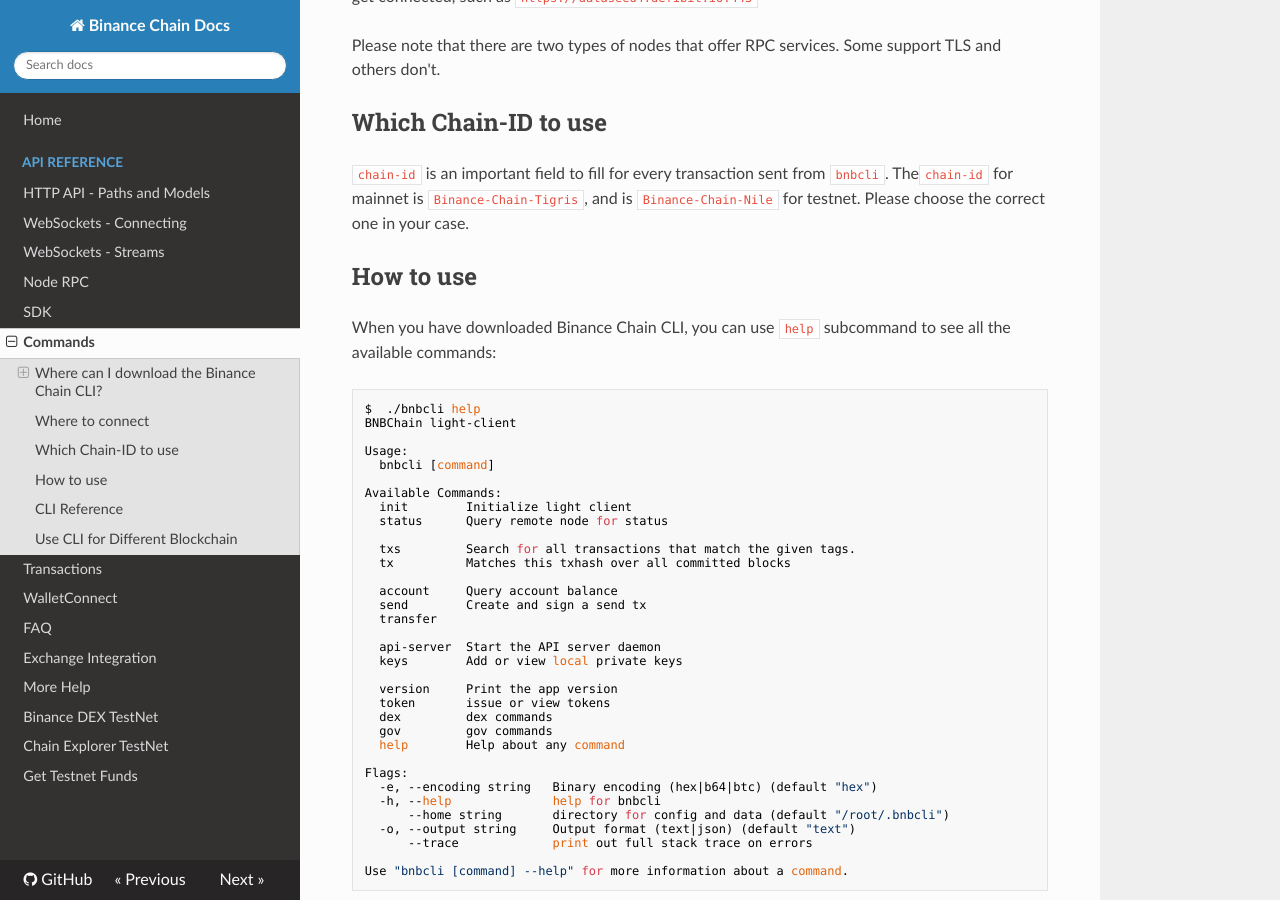
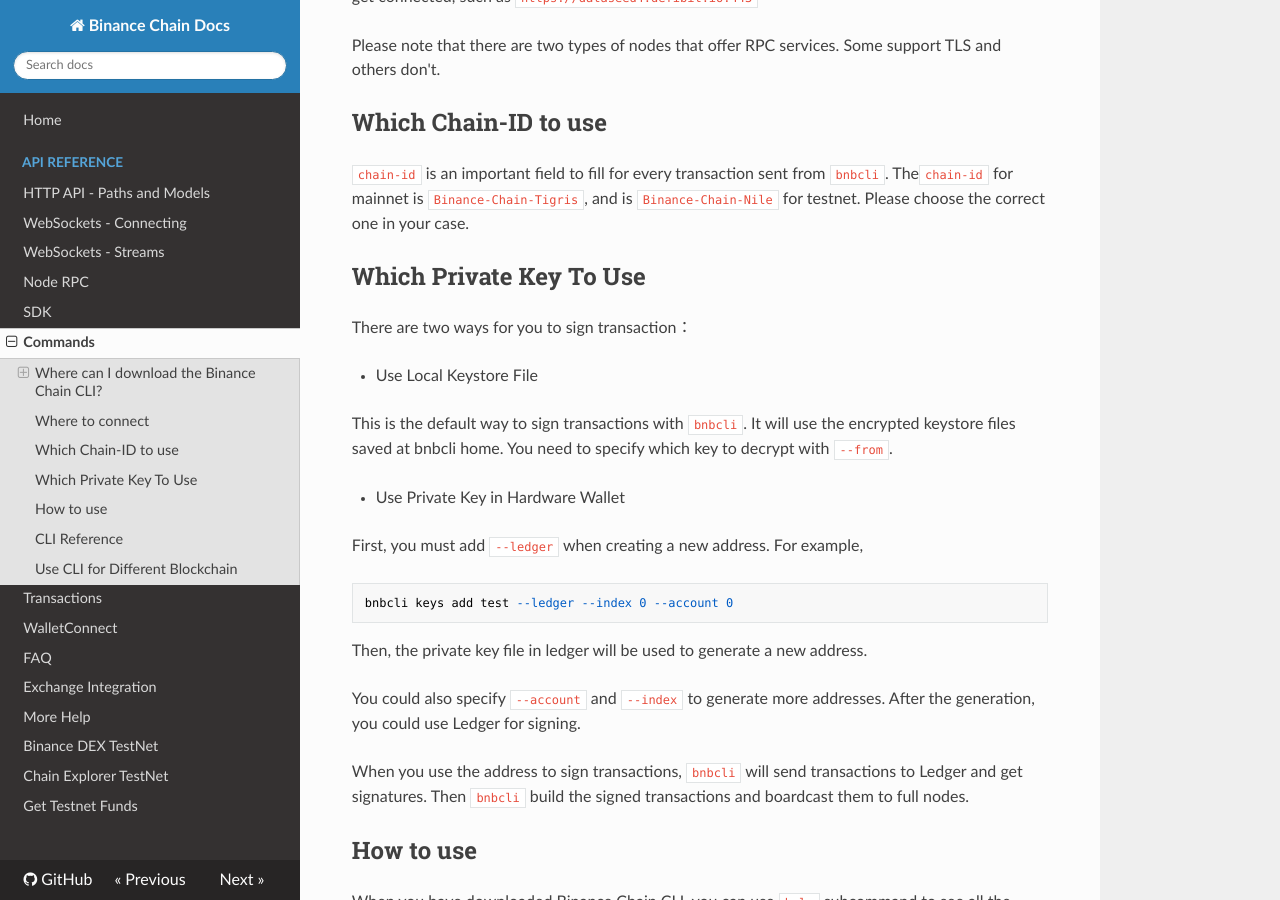
Before and after one commit to yash-sharma1/docs-site, an MkDocs documentation site: the page built from docs/api-reference/cli.md, in a window 1280 px wide and 900 px high, scrolled down 1452 px. Built offline with MkDocs 1.6.1, drawn with Linux system fonts in a browser that asks for light colours; nearby versions of some CDN libraries.

Commit message:
[R4R]Add ledger instruction (#80)
* add ledger instruction

* Update cli.md

* Update cli.md

````diff
--- a/docs/api-reference/cli.md
+++ b/docs/api-reference/cli.md
@@ -53,6 +53,25 @@
 ## Which Chain-ID to use
 
 `chain-id` is an important field to fill for every transaction sent from `bnbcli`. The` chain-id` for mainnet is `Binance-Chain-Tigris`, and is `Binance-Chain-Nile` for testnet. Please choose the correct one in your case.
+## Which Private Key To Use
+
+There are two ways for you to sign transaction：
+
+* Use Local Keystore File
+
+This is the default way to sign transactions with `bnbcli`. It will use the encrypted  keystore files saved at bnbcli home. You need to specify which key to decrypt with `--from`.
+
+* Use Private Key in Hardware Wallet
+
+First, you must add `--ledger` when creating a new address. For example,
+```
+bnbcli keys add test --ledger --index 0 --account 0
+```
+Then,  the private key file in ledger will be used to generate a new address.
+
+You could also specify `--account` and `--index` to generate more addresses. After the generation, you could use Ledger for signing.
+
+When you use the address to sign transactions, `bnbcli` will send transactions to Ledger and get signatures. Then `bnbcli` build the signed transactions and boardcast them to full nodes.
 
 ## How to use
 
````
